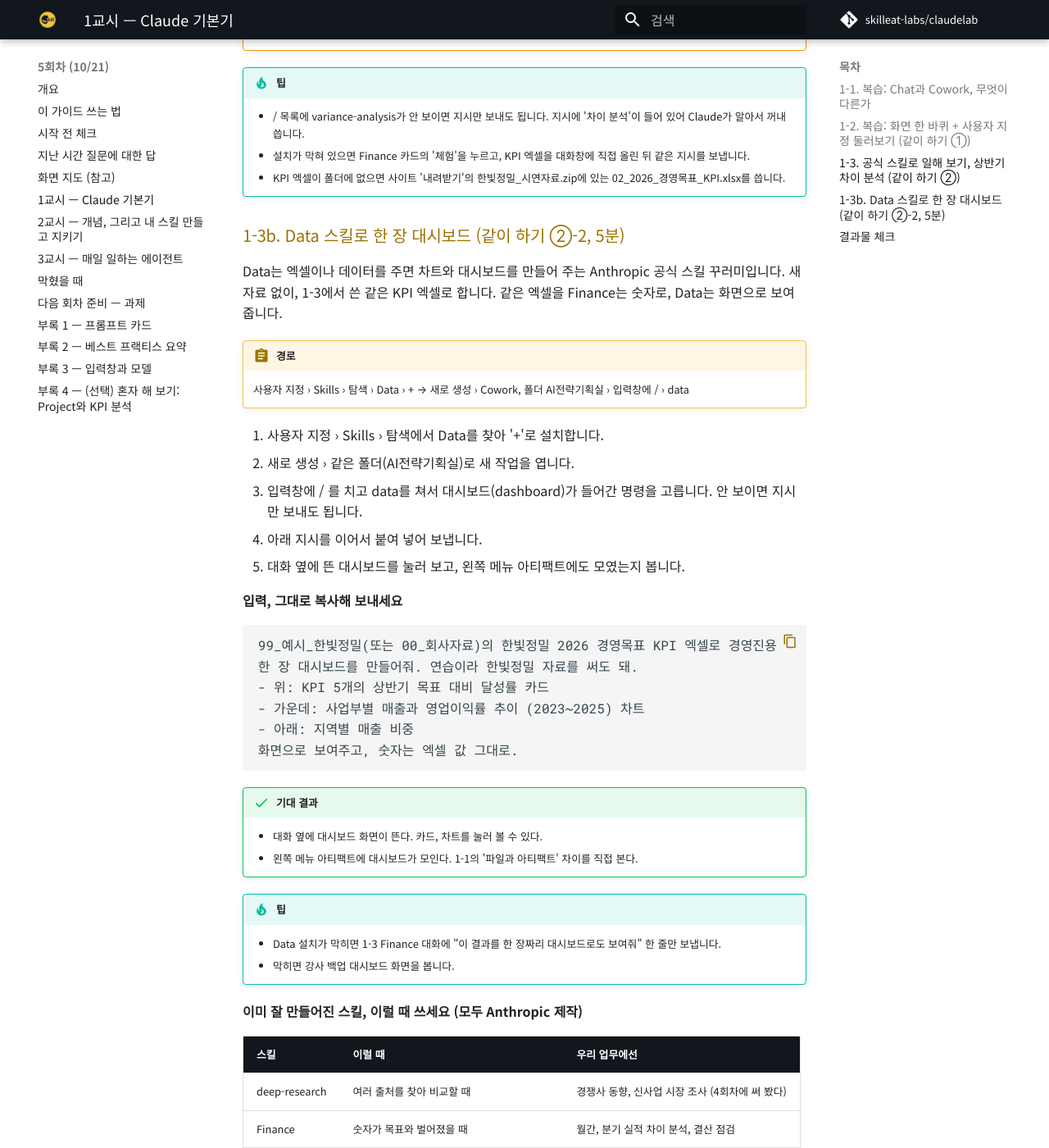
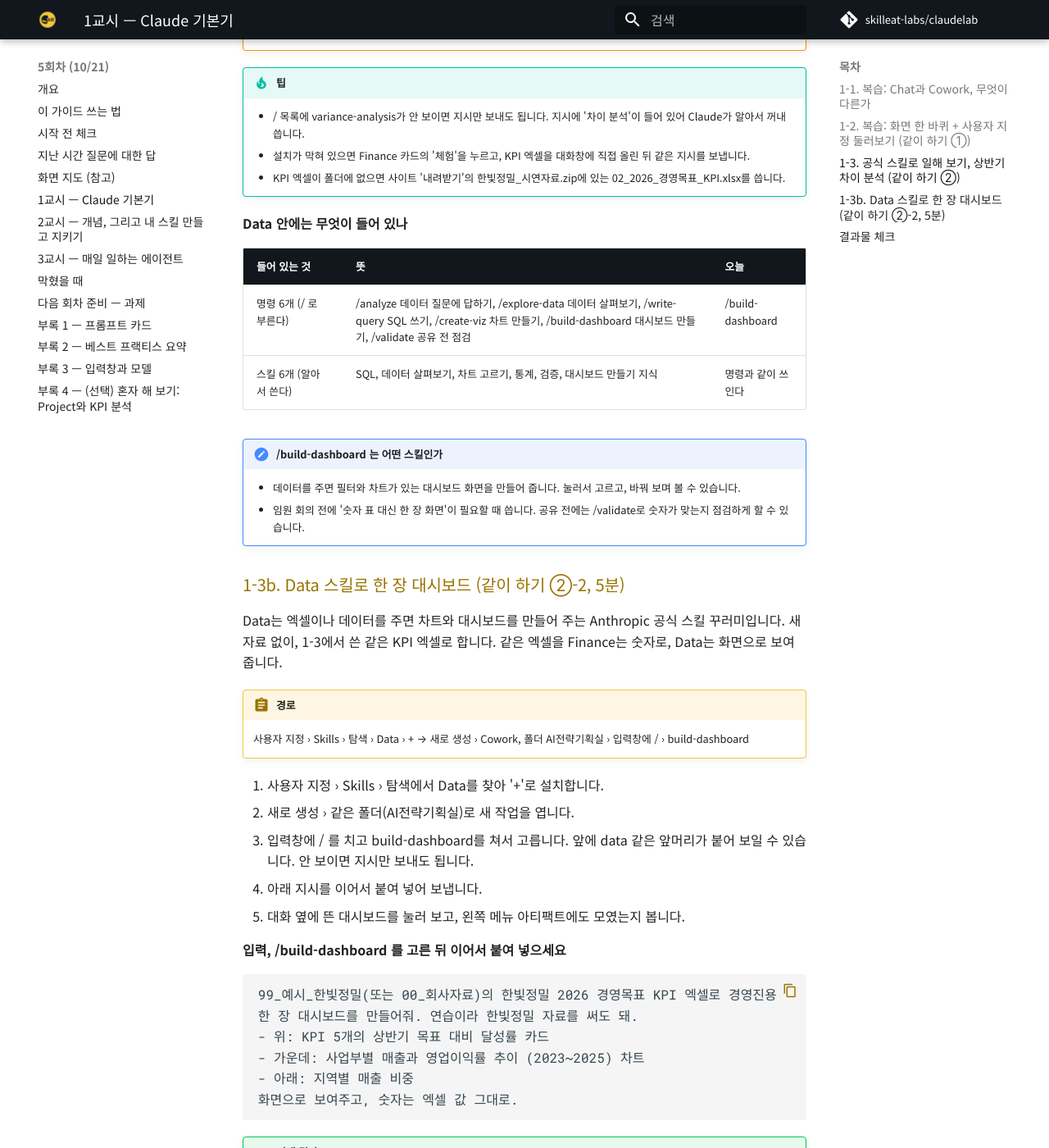
Before and after one commit to skilleat-labs/claudelab, an MkDocs documentation site: the page built from docs/day5/05.md, in a window 1280 px wide and 1400 px high, scrolled down 4663 px. Shown: the whole window at 82% size. Built offline with MkDocs 1.6.1 and Material for MkDocs 9.7.7, drawn with Linux system fonts in a browser that asks for light colours; comment, search, counter and statistics services are not loaded.

Commit message:
5회차 1-3b: Data 명령 /build-dashboard, Data 구성 설명
Co-Authored-By: Claude Opus 5.5 <noreply@anthropic.com>

````diff
--- a/docs/day5/05.md
+++ b/docs/day5/05.md
@@ -133,20 +133,31 @@ Finance는 스킬 하나가 아니라 여러 기능을 묶은 꾸러미(플러
     - 설치가 막혀 있으면 Finance 카드의 '체험'을 누르고, KPI 엑셀을 대화창에 직접 올린 뒤 같은 지시를 보냅니다.
     - KPI 엑셀이 폴더에 없으면 사이트 '내려받기'의 한빛정밀_시연자료.zip에 있는 02_2026_경영목표_KPI.xlsx를 씁니다.
 
+**Data 안에는 무엇이 들어 있나**
+
+| 들어 있는 것 | 뜻 | 오늘 |
+| --- | --- | --- |
+| 명령 6개 (/ 로 부른다) | /analyze 데이터 질문에 답하기, /explore-data 데이터 살펴보기, /write-query SQL 쓰기, /create-viz 차트 만들기, /build-dashboard 대시보드 만들기, /validate 공유 전 점검 | /build-dashboard |
+| 스킬 6개 (알아서 쓴다) | SQL, 데이터 살펴보기, 차트 고르기, 통계, 검증, 대시보드 만들기 지식 | 명령과 같이 쓰인다 |
+
+!!! note "/build-dashboard 는 어떤 스킬인가"
+    - 데이터를 주면 필터와 차트가 있는 대시보드 화면을 만들어 줍니다. 눌러서 고르고, 바꿔 보며 볼 수 있습니다.
+    - 임원 회의 전에 '숫자 표 대신 한 장 화면'이 필요할 때 씁니다. 공유 전에는 /validate로 숫자가 맞는지 점검하게 할 수 있습니다.
+
 ### 1-3b. Data 스킬로 한 장 대시보드 (같이 하기 ②-2, 5분)
 
 Data는 엑셀이나 데이터를 주면 차트와 대시보드를 만들어 주는 Anthropic 공식 스킬 꾸러미입니다. 새 자료 없이, 1-3에서 쓴 같은 KPI 엑셀로 합니다. 같은 엑셀을 Finance는 숫자로, Data는 화면으로 보여 줍니다.
 
 !!! abstract "경로"
-    사용자 지정 › Skills › 탐색 › Data › +  →  새로 생성 › Cowork, 폴더 AI전략기획실 › 입력창에 / › data
+    사용자 지정 › Skills › 탐색 › Data › +  →  새로 생성 › Cowork, 폴더 AI전략기획실 › 입력창에 / › build-dashboard
 
 1. 사용자 지정 › Skills › 탐색에서 Data를 찾아 '+'로 설치합니다.
 2. 새로 생성 › 같은 폴더(AI전략기획실)로 새 작업을 엽니다.
-3. 입력창에 / 를 치고 data를 쳐서 대시보드(dashboard)가 들어간 명령을 고릅니다. 안 보이면 지시만 보내도 됩니다.
+3. 입력창에 / 를 치고 build-dashboard를 쳐서 고릅니다. 앞에 data 같은 앞머리가 붙어 보일 수 있습니다. 안 보이면 지시만 보내도 됩니다.
 4. 아래 지시를 이어서 붙여 넣어 보냅니다.
 5. 대화 옆에 뜬 대시보드를 눌러 보고, 왼쪽 메뉴 아티팩트에도 모였는지 봅니다.
 
-**입력, 그대로 복사해 보내세요**
+**입력, /build-dashboard 를 고른 뒤 이어서 붙여 넣으세요**
 
 ```text
 99_예시_한빛정밀(또는 00_회사자료)의 한빛정밀 2026 경영목표 KPI 엑셀로 경영진용 한 장 대시보드를 만들어줘. 연습이라 한빛정밀 자료를 써도 돼.
````
Also changed, not shown: docs/day5/10.md (+1 -1 lines).
